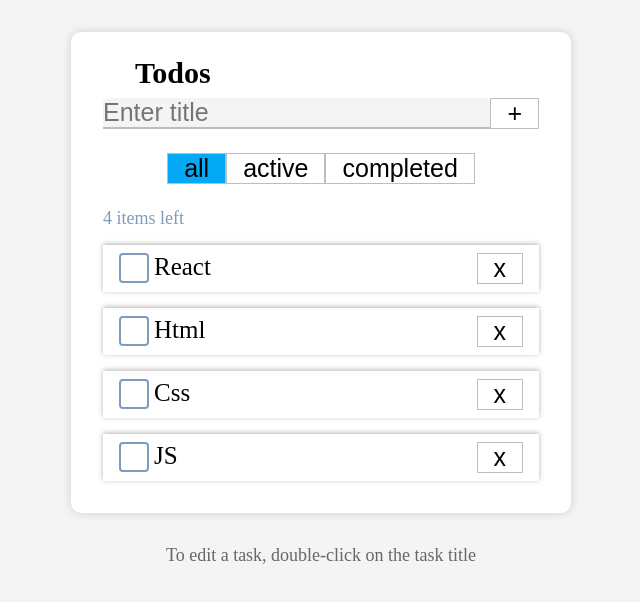
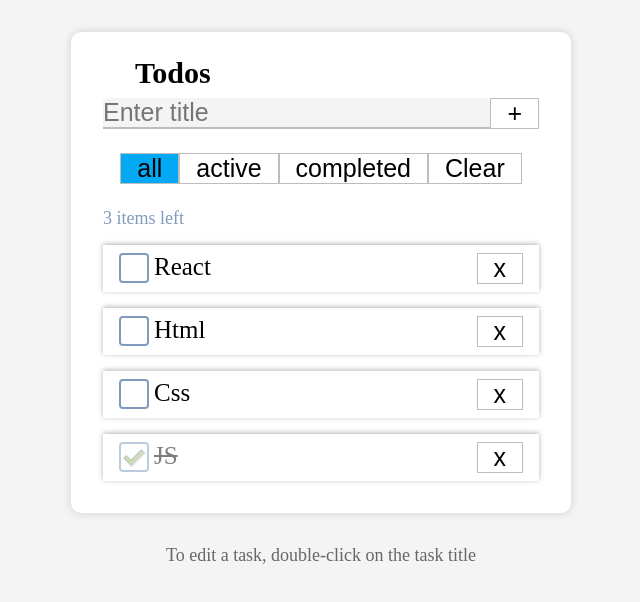
Before and after one commit to arsen056/todos, a React (Create React App) app: page / in a window 1280 px wide. Shown: the top 602 px of the page, without its empty margins (319-959 px from the left). Built offline with nearby package versions, Linux system fonts and the light colour scheme.

Commit message:
feat: add clear completed

```diff
--- a/src/components/ButtonGroup/ButtonGroup.tsx
+++ b/src/components/ButtonGroup/ButtonGroup.tsx
@@ -1,27 +1,29 @@
-import React, {FC, useState} from 'react';
+import React, {useContext, useState} from 'react';
 import {FilterType} from 'common/types';
 import {Button} from 'components/Button/Button';
+import {Context} from 'app/context/Context';
+import {changeFilter, clearCompleted} from 'reducer/reducer';
 
 import s from './ButtonGroup.module.css';
 
-type Props = {
-  editFilter: (filter: FilterType) => void
-}
-
-export const ButtonGroup:FC<Props> = ({editFilter}) => {
+export const ButtonGroup = () => {
+  const {dispatch} = useContext(Context);
 
   const [filter, setFilter] = useState<FilterType>('all');
 
   const onClickHandler = (filter: FilterType) => {
-    editFilter(filter);
+    dispatch(changeFilter(filter));
     setFilter(filter);
   };
+
+  const clearCompletedHandler = () => dispatch(clearCompleted());
 
   return (
     <div className={s.group}>
       <Button className={filter === 'all' ? s.active : ''} onClick={() => onClickHandler('all')}>all</Button>
       <Button className={filter === 'active' ? s.active : ''} onClick={() => onClickHandler('active')}>active</Button>
       <Button className={filter === 'completed' ? s.active : ''} onClick={() => onClickHandler('completed')}>completed</Button>
+      <Button onClick={clearCompletedHandler}>Clear</Button>
     </div>
   );
 };
--- a/src/components/TodoList/TodoList.tsx
+++ b/src/components/TodoList/TodoList.tsx
@@ -1,8 +1,8 @@
 import React, {useContext} from 'react';
-import {FilterType, TaskType} from 'common/types';
+import {TaskType} from 'common/types';
 import {Task} from 'components/Task/Task';
 import {Context} from 'app/context/Context';
-import {addTask, changeFilter} from 'reducer/reducer';
+import {addTask} from 'reducer/reducer';
 import {AddItem} from 'components/AddItem/AddItem';
 import uuid from 'react-uuid';
 import {getFilteredTasks} from 'common/utils/getFilteredTasks';
@@ -17,7 +17,7 @@ export const TodoList = () => {
   const {todos, dispatch} = useContext(Context);
 
   const filteredTasks = getFilteredTasks(todos.filter, todos.tasks);
-  const leftTasks = getFilteredTasks('active', todos.tasks).length;
+  const leftTasks: number = getFilteredTasks('active', todos.tasks).length;
 
   const tasksMap = filteredTasks.length
     ? filteredTasks.map(t => <Task key={t.id} id={t.id} title={t.title} isDone={t.isDone} />)
@@ -28,13 +28,11 @@ export const TodoList = () => {
     dispatch(addTask(newTask));
   };
 
-  const editFilter = (filter: FilterType) => dispatch(changeFilter(filter));
-
   return (
     <div className={s.todoList}>
       <h2 className={s.title}>{todos.title}</h2 >
       <AddItem addItem={addNewTask}/>
-      <ButtonGroup editFilter={editFilter}/>
+      <ButtonGroup />
       {
         leftTasks
           ? <p className={s.itemsLeft}>{leftTasks} items left</p>
--- a/src/reducer/reducer.ts
+++ b/src/reducer/reducer.ts
@@ -8,7 +8,7 @@ export const initState: TodosType = {
     {id: uuid(), title: 'React', isDone: false},
     {id: uuid(), title: 'Html', isDone: false},
     {id: uuid(), title: 'Css', isDone: false},
-    {id: uuid(), title: 'JS', isDone: false}]
+    {id: uuid(), title: 'JS', isDone: true}]
 };
 
 export const reducer = (state: TodosType, action: actionsType): TodosType => {
@@ -25,6 +25,8 @@ export const reducer = (state: TodosType, action: actionsType): TodosType => {
     return {...state, filter: action.filter};
   case 'CHANGE_TODOLIST_TITLE':
     return {...state, title: action.title};
+  case 'CLEAR_COMPLETED':
+    return {...state, tasks: state.tasks.map(t => ({...t, isDone: false}))};
   default:
     return state;
   }
@@ -36,6 +38,7 @@ type actionsType = ReturnType<typeof addTask>
   | ReturnType<typeof changeFilter>
   | ReturnType<typeof changeTaskTitle>
   | ReturnType<typeof changeTodoTitle>
+  | ReturnType<typeof clearCompleted>
 
 export const addTask = (task: TaskType) => ({type: 'ADD_TASK', task} as const);
 export const changeStatus = (id: string, isDone: boolean) => ({type: 'CHANGE_STATUS', id, isDone} as const);
@@ -43,3 +46,4 @@ export const deleteTask = (id: string) => ({type: 'DELETE_TASK', id} as const);
 export const changeFilter = (filter: FilterType) => ({type: 'CHANGE_FILTER', filter} as const);
 export const changeTaskTitle = (id: string, title: string) => ({type: 'CHANGE_TASK_TITLE', id, title} as const);
 export const changeTodoTitle = (title: string) => ({type: 'CHANGE_TODOLIST_TITLE', title} as const);
+export const clearCompleted = () => ({type: 'CLEAR_COMPLETED'} as const);
```
